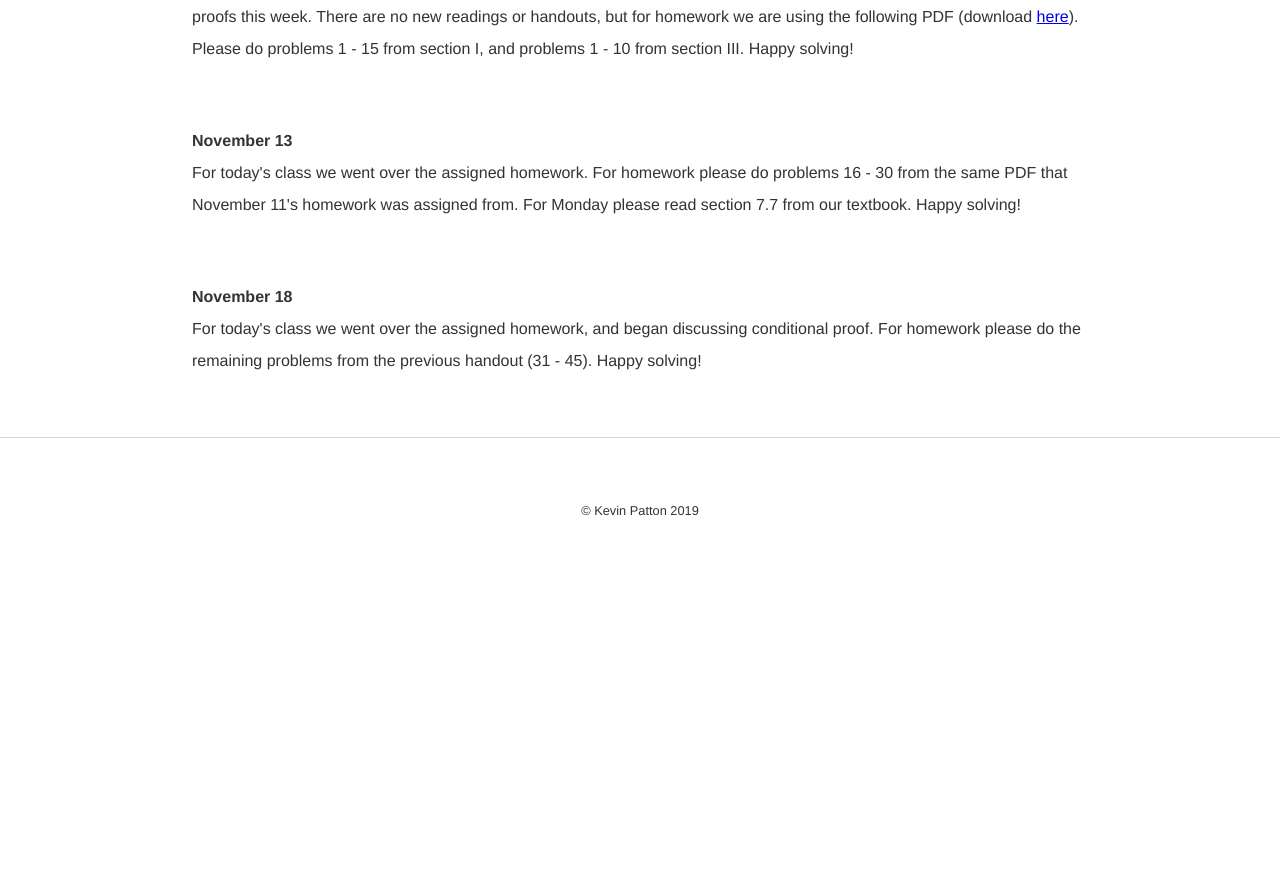
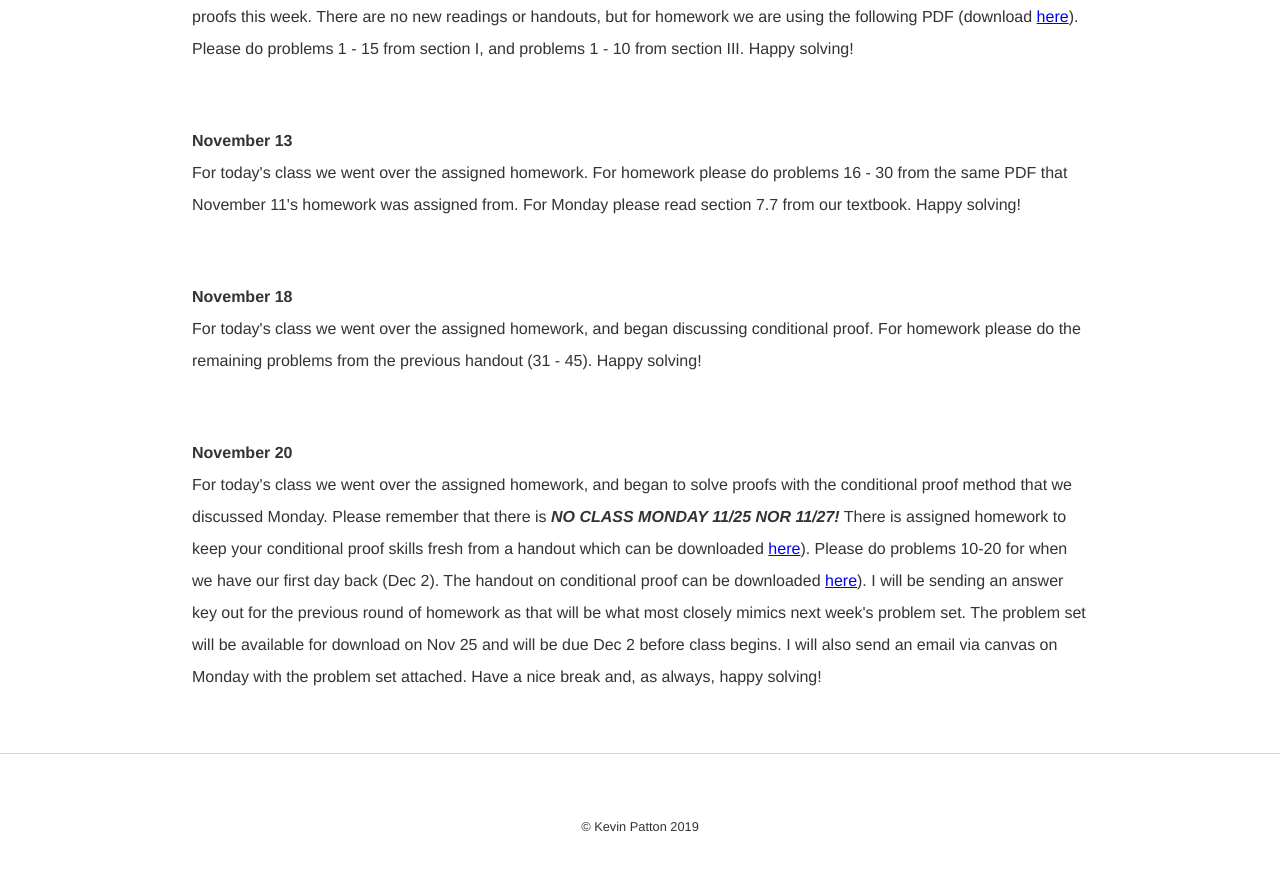
Before and after one commit to kevinjpatton/kevinjpatton.github.io, a Jekyll site: the page built from teaching/phil_1210/index.html, in a window 1280 px wide and 900 px high, scrolled down 4784 px. Shown: the top 871 px of the window. Built offline with Jekyll 4.4.1, drawn with Linux system fonts in a browser that asks for light colours; Markdown is read by kramdown in place of the engine named in the settings; before the commit the page ends 5368 px from its top, so only the background shows below that.

Commit message:
Update index.html

```diff
--- a/teaching/phil_1210/index.html
+++ b/teaching/phil_1210/index.html
@@ -52,3 +52,5 @@
 For today's class we went over the assigned homework.  For homework please do problems 16 - 30 from the same PDF that November 11's homework was assigned from.  For Monday please read section 7.7 from our textbook.  Happy solving!</p>
 <p><b>November 18</b><br>
 For today's class we went over the assigned homework, and began discussing conditional proof.  For homework please do the remaining problems from the previous handout (31 - 45).  Happy solving!</p>
+<p><b>November 20</b><br>
+For today's class we went over the assigned homework, and began to solve proofs with the conditional proof method that we discussed Monday.  Please remember that there is <b><i>NO CLASS MONDAY 11/25 NOR 11/27!</b></i>  There is assigned homework to keep your conditional proof skills fresh from a handout which can be downloaded <a href="/teaching/phil_1210/ConditionalProofProblems.pdf" target="_blank">here</a>).  Please do problems 10-20 for when we have our first day back (Dec 2). The handout on conditional proof can be downloaded <a href="/teaching/phil_1210/ConditionalProof.pdf" target="_blank">here</a>).  I will be sending an answer key out for the previous round of homework as that will be what most closely mimics next week's problem set.  The problem set will be available for download on Nov 25 and will be due Dec 2 before class begins.  I will also send an email via canvas on Monday with the problem set attached.  Have a nice break and, as always, happy solving!</p>
```
